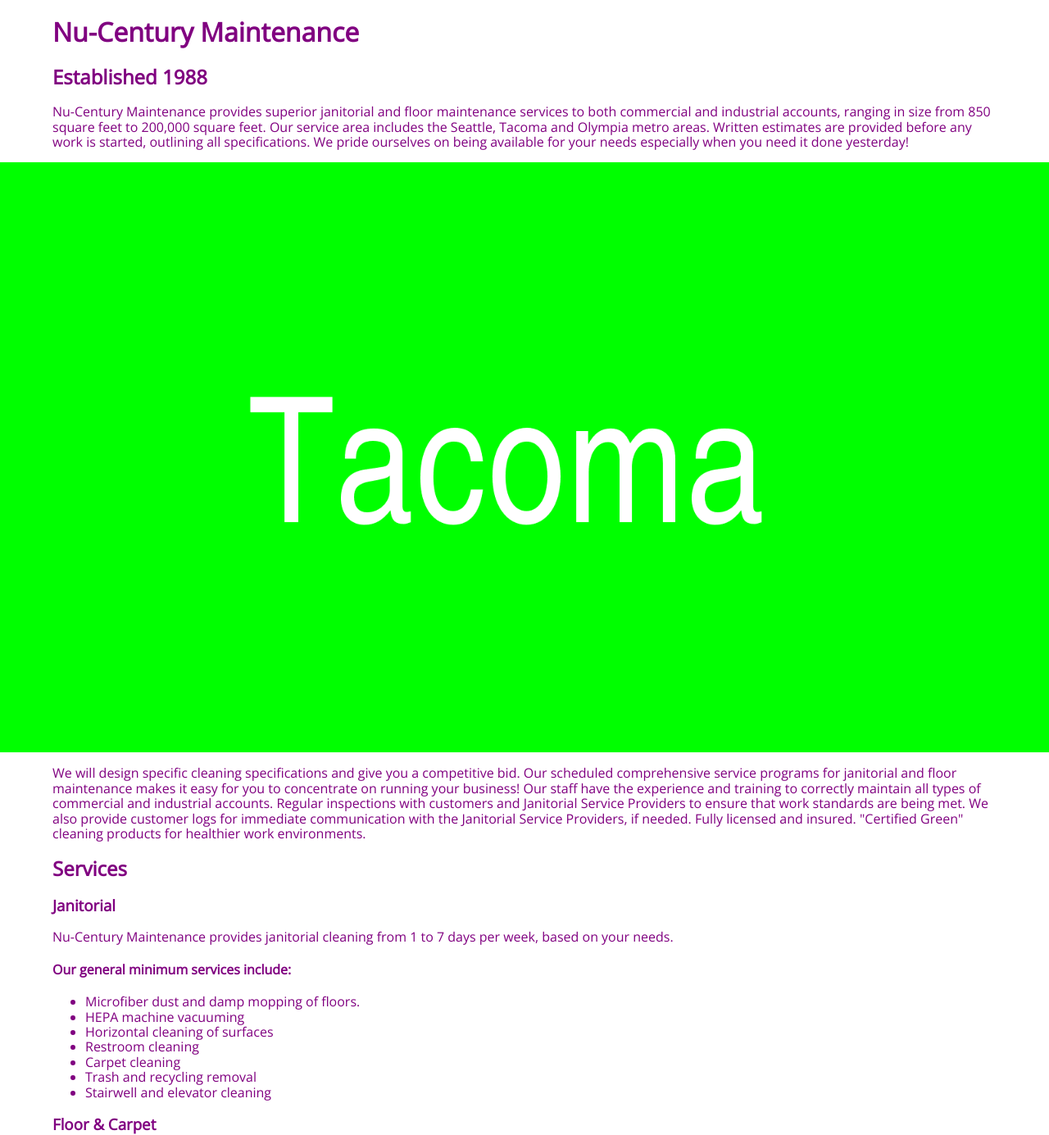
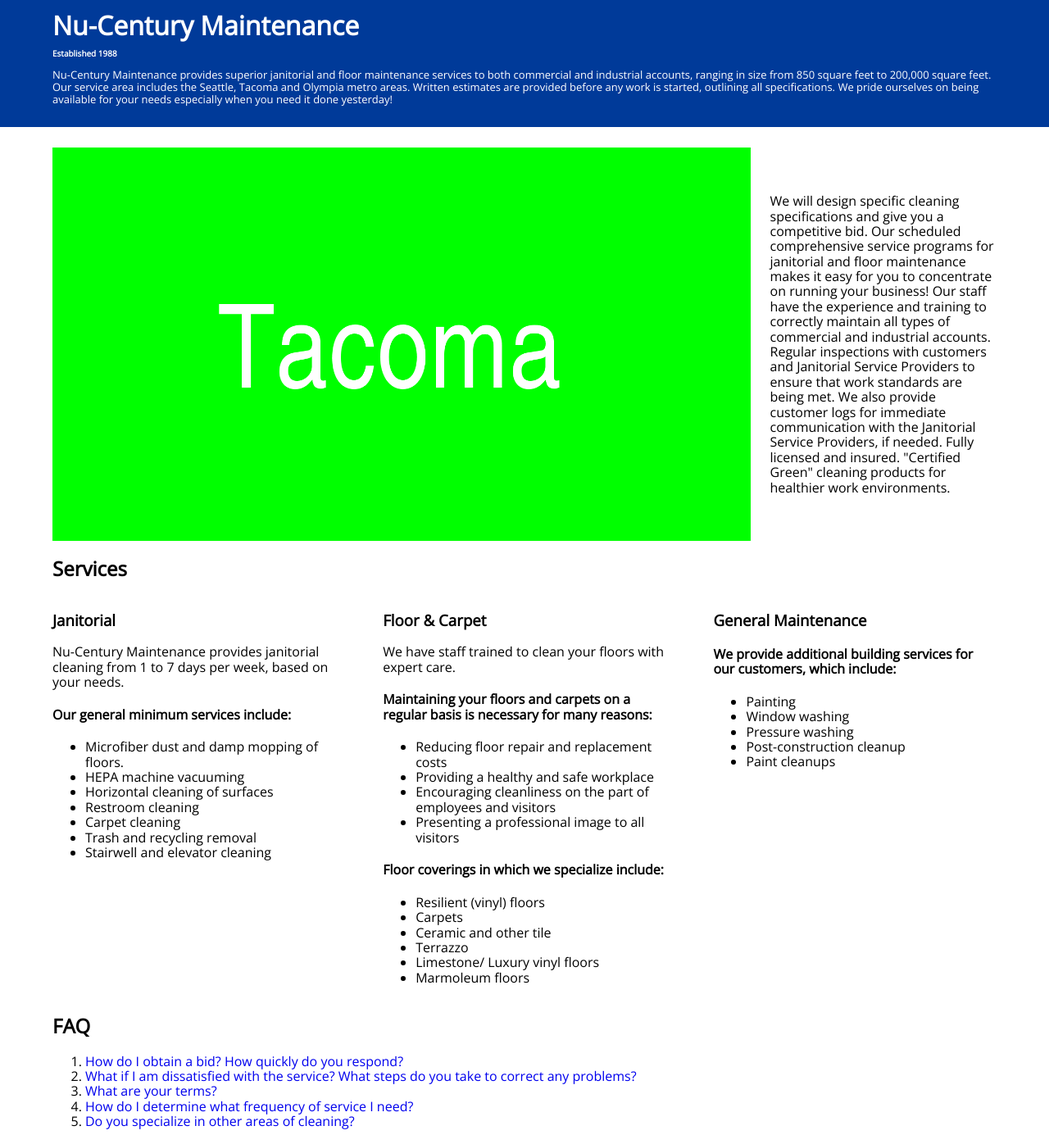
Before and after one commit to thelastbaldwin/nu-century, a website: page index.html in a window 1280 px wide. Shown: the top 1385 px of the page at 82% size. Drawn offline with nearby package versions, Linux system fonts and the light colour scheme.

Commit message:
styling updates. playing with fonts

```diff
--- a/css/style.css
+++ b/css/style.css
@@ -3,8 +3,37 @@
 }
 
 /* general classes */
+
+header {
+    background-color: #003a99;
+    color: #fff;
+    padding: 1% 0;
+    margin-bottom: 2%;
+}
+
+header h1{
+    margin: 0 0 10px 0;
+}
+
+header h2 {
+    font-size: 10px;
+}
+
+header p {
+    font-size: 13px;
+}
+
+footer {
+    background-color: #000;
+    color: #fff;
+}
+
 .container {
     padding: 0 5%;
+}
+
+#services h3 {
+    text-align: left;
 }
 
 /* slideshow classes */
@@ -46,14 +75,48 @@
 
 /* mobile breakpoint */
 @media screen and (max-width: 600px){
-    body {
-        color: green;
+}
+
+
+/* tablet breakpoint */
+@media screen and (min-width: 600.1px) and (max-width: 1024px){
+    #services > div{
+        display: flex;
+        flex-wrap: wrap;
+        justify-content: space-between;
+    }
+
+    #services article {
+        flex: 0 1 49%;
     }
 }
 
 /* desktop breakpoint */
-@media screen and (min-width: 600.1px){
-    body {
-        color: purple;
+@media screen and (min-width: 1024.1px){
+    #services > div{
+        display: flex;
+        justify-content: space-between;
+    }
+
+    #services article {
+        flex: 0 1 30%;
+    }
+
+    .hero {
+        display: flex;
+        justify-content: space-between;
+        align-items: center;
+    }
+
+    .hero .slider {
+        flex: 0 1 74%;
+    }
+
+    .hero > p {
+        flex: 0 1 24%;
+    }
+
+    .slider {
+        padding-bottom: calc(9 / 16 * 74%);
     }
 }
--- a/index.html
+++ b/index.html
@@ -18,7 +18,8 @@
 			</p>
 		</div>
 	</header>
-
+	<div class="container hero">
+		<div class="hero">
 			<section class="slider">
 				<article class="slide active">
 					<img src="./img/seattle.png" alt="Seattle"/>
@@ -30,8 +31,6 @@
 					<img src="./img/olympia.png" alt="Olympia"/>
 				</article>
 			</section>
-
-	<div class="container">
 			<p>
 				We will design specific cleaning specifications and give you a competitive bid.
 				Our scheduled comprehensive service programs for janitorial and floor maintenance makes it easy for you to concentrate on running your business!
@@ -41,8 +40,13 @@
 				Fully licensed and insured.
 				"Certified Green" cleaning products for healthier work environments.
 			</p>
+			</div>
+	</div>
+
+	<div class="container">
 		<section id="services">
 			<h2>Services</h2>
+			<div>
 				<article>
 					<h3>Janitorial</h3>
 					<p>
@@ -92,6 +96,7 @@
 						<li>Paint cleanups</li>
 					</ul>
 				</article>
+			</div>
 		</section>
 		<section id="faq">
 			<h2>FAQ</h2>
--- a/package.json
+++ b/package.json
@@ -9,7 +9,7 @@
   "author": "",
   "main": "index.html",
   "scripts": {
-    "start": "browser-sync start --server 'src' -f 'src/**/*.html, src/**/*.js,src/**/*.css' --serveStatic 'src'",
+    "start": "browser-sync start --server 'src' -f ' **/*.html,  **/*.js, **/*.css' --serveStatic './'",
     "test": "echo \"Error: no test specified\" && exit 1"
   },
   "keywords": [],
```
Lines whose indentation alone changed are shown as unchanged.
